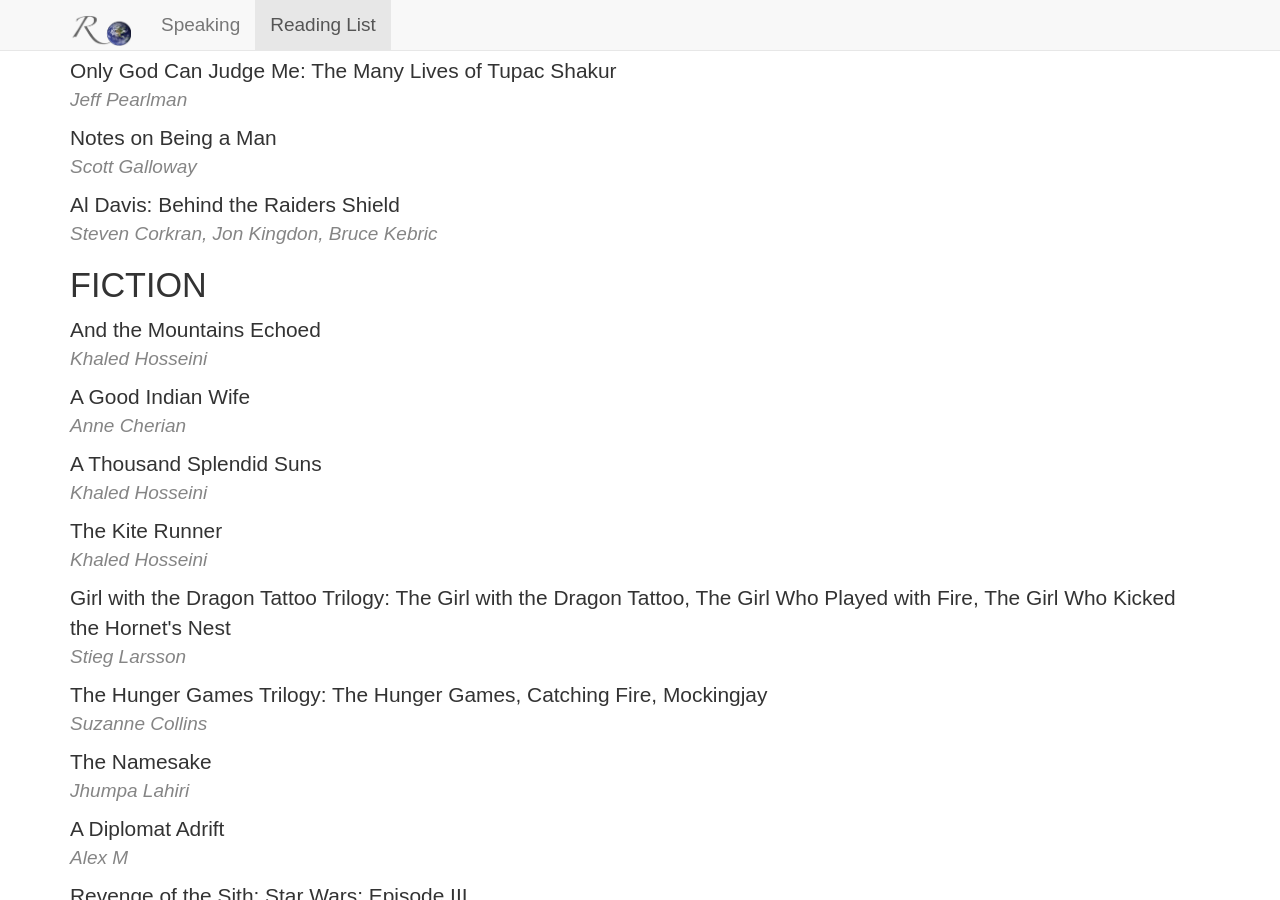
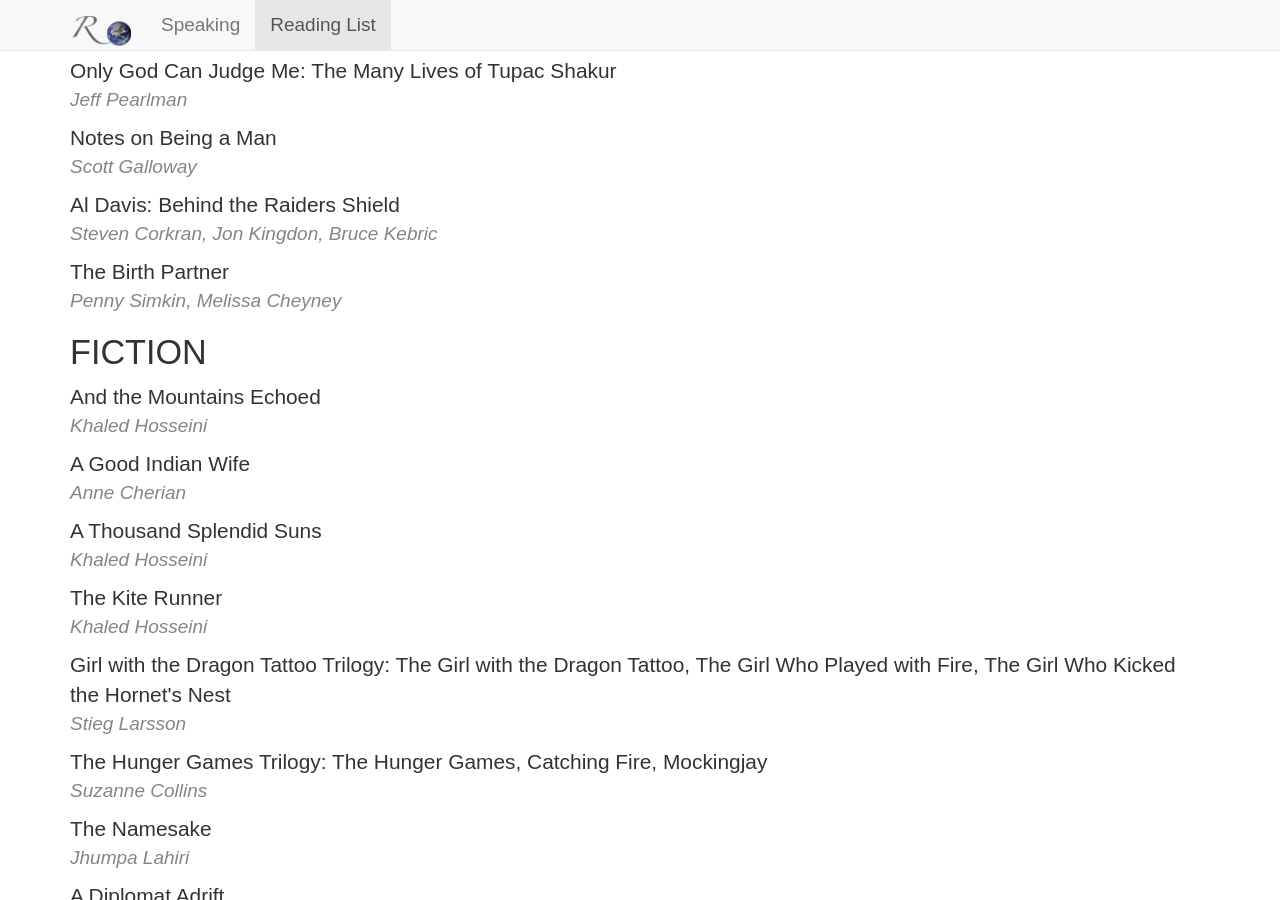
Before and after one commit to rovolution/rovolution.github.io, a Jekyll site: the page built from reading-list/index.html, in a window 1280 px wide and 900 px high, scrolled down 8653 px. Built offline with Jekyll 4.4.1, drawn with Linux system fonts in a browser that asks for light colours; nearby versions of some CDN libraries.

Commit message:
Update index.html

```diff
--- a/reading-list/index.html
+++ b/reading-list/index.html
@@ -529,6 +529,10 @@
 			<div class='book-list-title'>Al Davis: Behind the Raiders Shield</div>
 			<div class='book-list-author'>Steven Corkran, Jon Kingdon, Bruce Kebric</div>
 		</li>
+		<li class='book-list-entry'>
+			<div class='book-list-title'>The Birth Partner</div>
+			<div class='book-list-author'>Penny Simkin, Melissa Cheyney</div>
+		</li>
 	</ul>
 	<h3 class="book-list-category">FICTION</h3>
 	<ul class='book-list'>
```
